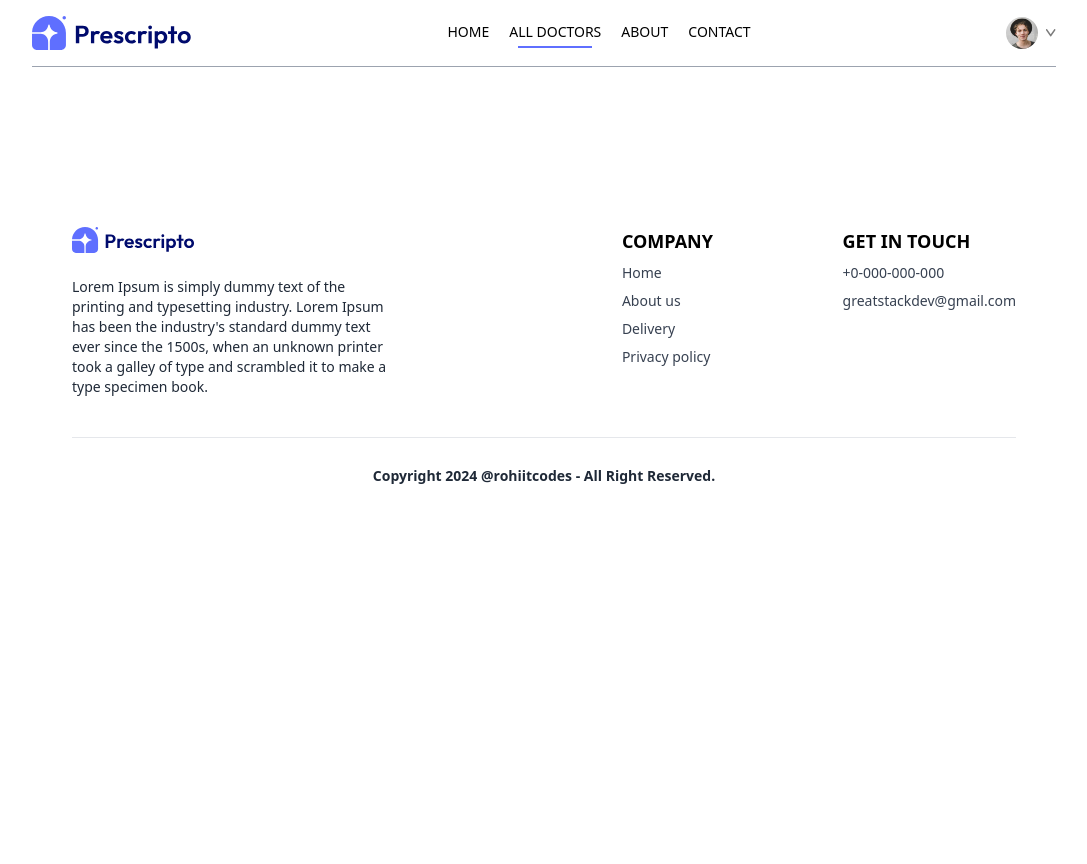
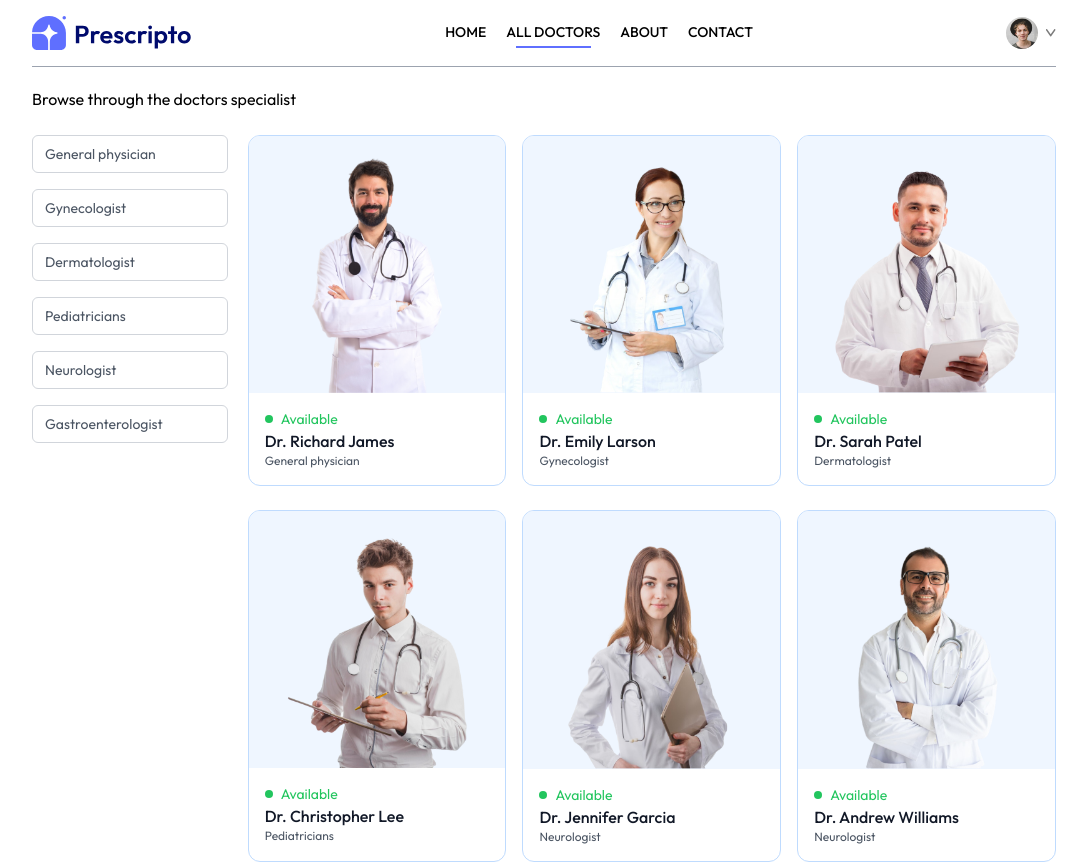
Before and after one commit to rohiit-codes/med-appointment-website, a React (Vite) app: page /doctors in a window 1280 px wide. Shown: the top 864 px of the page, without its empty margins (96-1183 px from the left). Before the commit the page ends 800 px from the top, so only its background shows below. Built offline with nearby package versions, Linux system fonts and the light colour scheme.

Commit message:
Working on Doctors Page

```diff
--- a/src/components/Banner.jsx
+++ b/src/components/Banner.jsx
@@ -15,7 +15,7 @@ const navigate = useNavigate()
                 <p>Book Appointment</p>
                 <p className='mt-3'>With 100+ Trusted Doctors</p>
             </div>
-            <button onClick={()=>{navigate('/login'); scrollTo(0,0)}} className='bg-white text-gray-600 text-sm hover:scale-105 transition-all duration-500 py-3 px-6 rounded-full mt-5'>Create account</button>
+            <button onClick={()=>{navigate('/login'); scrollTo(0,0)}} className='bg-white text-gray-600 text-sm text-center hover:scale-105 transition-all duration-500 py-3 px-6 rounded-full mt-5'>Create account</button>
         </div>
 
         {/* -------Right Side */}
--- a/src/components/Navbar.jsx
+++ b/src/components/Navbar.jsx
@@ -12,7 +12,7 @@ const [token, setToken] = useState(true)
 
   return (
     <div className='flex items-center py-4 mb-5 text-sm border-b border-gray-400 justify-between'>
-        <img className='w-40 cursor-pointer' src={assets.logo} alt="" />
+        <img onClick={()=>{navigate('/'); scrollTo(0,0)}} className='w-40 cursor-pointer' src={assets.logo} alt="" />
         <ul className='hidden md:flex items-start gap-5 font-medium '>
             <NavLink to= '/'>
                 <li className='py-1'>HOME</li>
--- a/src/index.css
+++ b/src/index.css
@@ -1,6 +1,12 @@
+@import url('https://fonts.googleapis.com/css2?family=Outfit:wght@100..900&family=Poppins:ital,wght@0,100;0,200;0,300;0,400;0,500;0,600;0,700;0,800;0,900;1,100;1,200;1,300;1,400;1,500;1,600;1,700;1,800;1,900&display=swap');
+
 @tailwind base;
 @tailwind components;
 @tailwind utilities;
+
+*{
+    font-family: Outfit;
+}
 
 .active hr{
     @apply block
--- a/src/pages/Doctors.jsx
+++ b/src/pages/Doctors.jsx
@@ -1,8 +1,59 @@
-import React from 'react'
+import React, { useContext, useEffect, useState } from 'react'
+import { useNavigate, useParams } from 'react-router-dom'
+import { AppContext } from '../context/AppContext'
 
 const Doctors = () => {
+
+const {speciality} = useParams()
+
+const [filterDoc, setFilterDoc] = useState([])
+
+const navigate = useNavigate()
+const {doctors} = useContext(AppContext)
+
+const applyFilter = () => {
+  if(speciality){
+    setFilterDoc(doctors.filter(doc => doc.speciality === speciality))
+  } else{
+    setFilterDoc(doctors)
+  }
+}
+
+useEffect(()=> {
+  applyFilter()
+},[doctors,speciality])
+
   return (
-    <div></div>
+    <div>
+      <p>Browse through the doctors specialist</p>
+      <div className='flex flex-col sm:flex-row mt-6 gap-5 items-start'>
+        <div className='flex flex-col gap-4 text-sm text-gray-600'>
+          <p className='gap-3 border border-gray-300 pl-3 pr-16 transition-all cursor-pointer py-2 text-start rounded-md '>General physician</p>
+          <p className='gap-3 border border-gray-300 pl-3 pr-16 transition-all cursor-pointer py-2 text-start rounded-md '>Gynecologist</p>
+          <p className='gap-3 border border-gray-300 pl-3 pr-16 transition-all cursor-pointer py-2 text-start rounded-md '>Dermatologist</p>
+          <p className='gap-3 border border-gray-300 pl-3 pr-16 transition-all cursor-pointer py-2 text-start rounded-md '>Pediatricians</p>
+          <p className='gap-3 border border-gray-300 pl-3 pr-16 transition-all cursor-pointer py-2 text-start rounded-md '>Neurologist</p>
+          <p className='gap-3 border border-gray-300 pl-3 pr-16 transition-all cursor-pointer py-2 text-start rounded-md '>Gastroenterologist</p>
+        </div>
+        <div className='w-full grid grid-cols-auto gap-4 gap-y-6'>
+          {
+            filterDoc.map((item,index)=>(
+              <div onClick={()=>navigate(`/appointment/${item._id}`)} key={index} className='border border-blue-200 rounded-xl overflow-auto cursor-pointer hover:translate-y-[-10px] transition-all duration-500'>
+                  <img className='bg-blue-50' src={item.image} alt="" />
+                  <div className='p-4'>
+                      <div className='flex items-center gap-2 text-center text-sm text-green-500'>
+                          <p className='w-2 h-2 bg-green-500 rounded-full'></p><p>Available</p>
+                      </div>
+                      <p className='text-gray-900 text-md font-medium'>{item.name}</p>
+                      <p className='text-gray-600 text-xs'>{item.speciality}</p>
+                  </div>
+              </div>
+          ))
+          }
+
+        </div>
+      </div>
+    </div>
   )
 }
 
```
